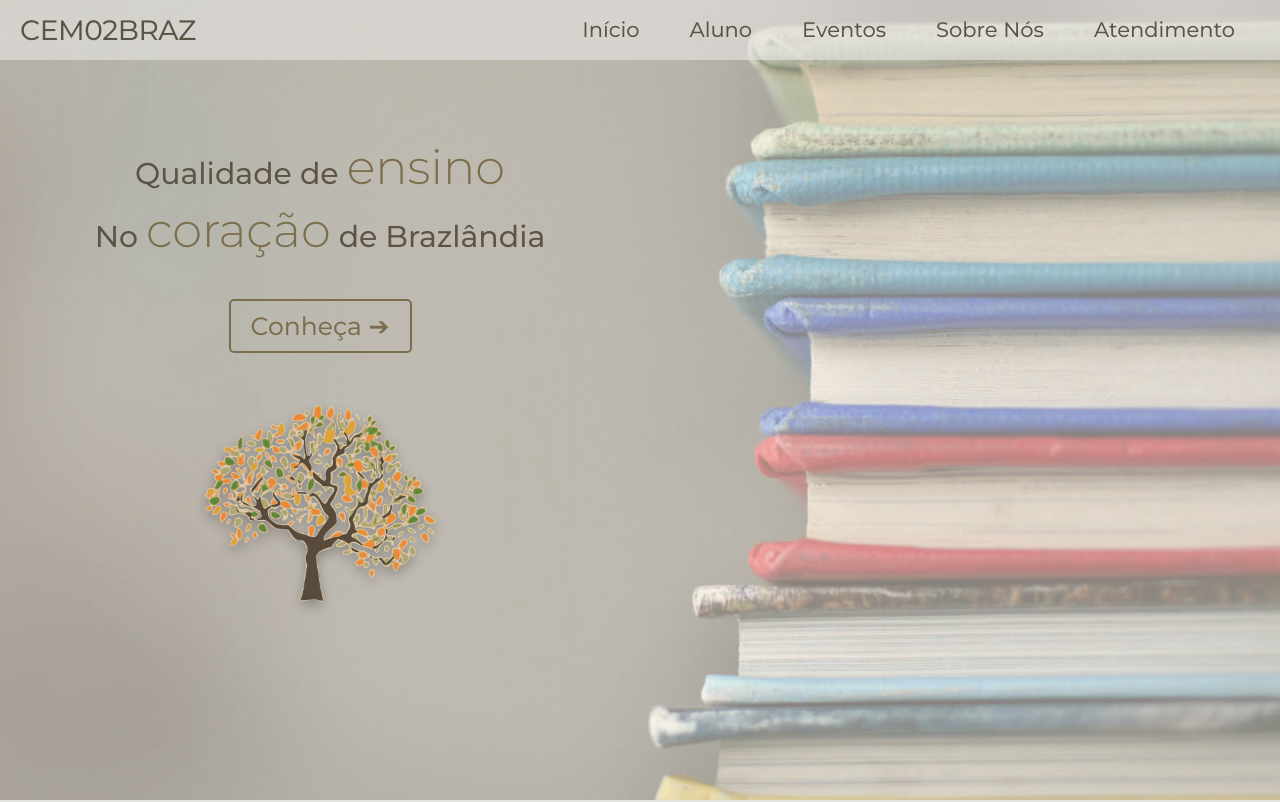
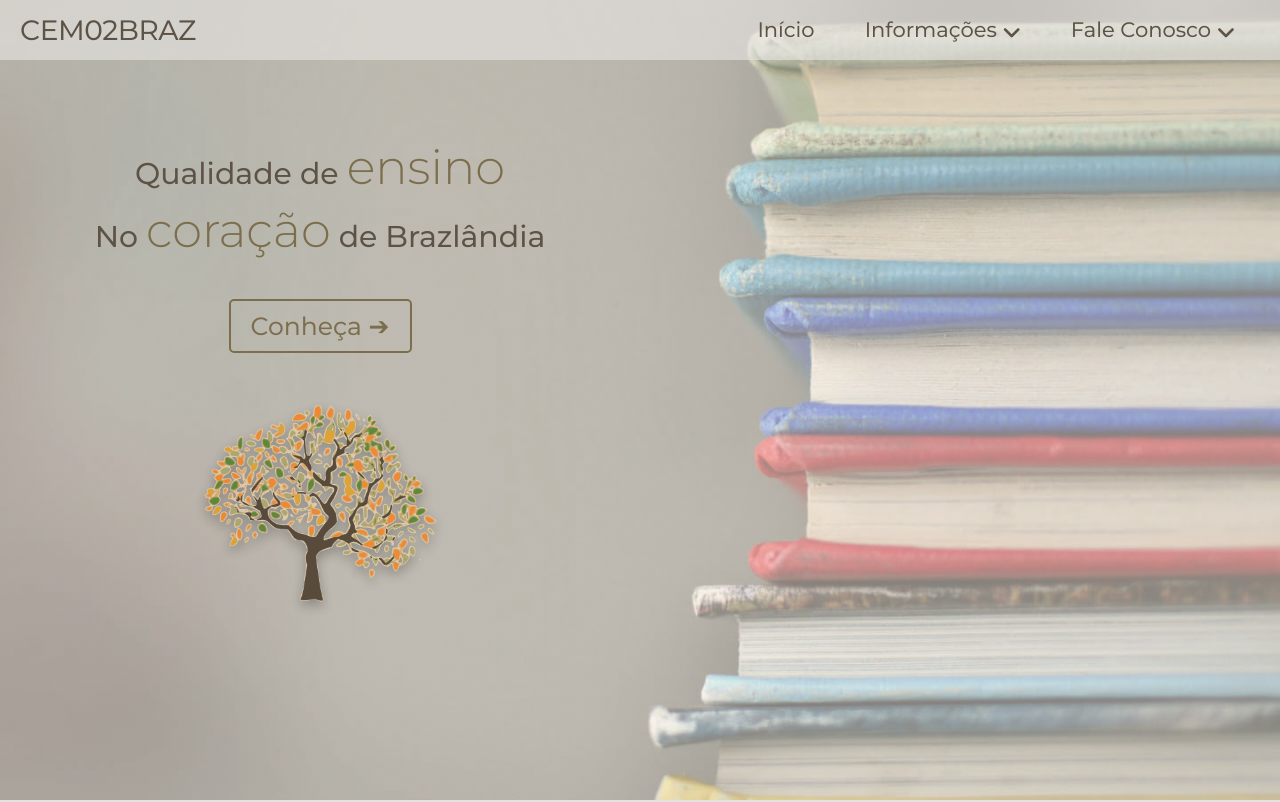
Before and after one commit to navarrorncf/cem02braz-frontend, a Vue app: page / in a window 1280 px wide. Shown: the top 802 px of the page. Built offline with nearby package versions, Linux system fonts and the light colour scheme.

Commit message:
refactored nav menu and added submenus

```diff
--- a/src/components/header/NavigationMenu.vue
+++ b/src/components/header/NavigationMenu.vue
@@ -4,19 +4,33 @@
     <div class="nav-menu">
       <ul>
         <li>
-          <router-link to="/">Início</router-link>
+          <a href="/#top">Início</a>
         </li>
-        <li>
-          <router-link to="/">Aluno</router-link>
+        <li class="submenu">
+          <span>Informações <i class="fa fa-angle-down"></i></span>
+          <div class="submenu">
+            <ul>
+              <li>
+                <router-link to="/aluno">Área do Aluno</router-link>
+              </li>
+              <li>
+                <router-link to="/eventos">Eventos</router-link>
+              </li>
+            </ul>
+          </div>
         </li>
-        <li>
-          <router-link to="/">Eventos</router-link>
-        </li>
-        <li>
-          <router-link to="/">Sobre Nós</router-link>
-        </li>
-        <li>
-          <router-link to="/">Atendimento</router-link>
+        <li class="submenu">
+          <span>Fale Conosco <i class="fa fa-angle-down"></i></span>
+          <div class="submenu">
+            <ul>
+              <li>
+                <a href="/#atendimento">Atendimento</a>
+              </li>
+              <li>
+                <a href="/#local">Localização</a>
+              </li>
+            </ul>
+          </div>
         </li>
       </ul>
     </div>
@@ -80,6 +94,8 @@ nav.main-navigation {
 
 nav.main-navigation.hidden {
   transform: translateY(-100%);
+  visibility: hidden;
+  opacity: 0;
 }
 
 nav.main-navigation .title {
@@ -97,10 +113,56 @@ nav.main-navigation .nav-menu ul {
   height: 100%;
 }
 
+nav.main-navigation .nav-menu ul ul {
+  flex-direction: column;
+  padding-top: 1.2rem;
+  text-align: center;
+  height: unset;
+  padding-bottom: 1rem;
+  background: #e4e2debb;
+}
+
+nav.main-navigation .nav-menu ul div.submenu {
+  position: absolute;
+  top: 100%;
+  right: 0%;
+  padding-top: 1.2rem;
+  visibility: hidden;
+}
+
+nav.main-navigation .nav-menu ul li.submenu {
+  cursor: pointer;
+}
+
+li.submenu i {
+  transform: translateY(3px);
+}
+
+nav.main-navigation .nav-menu ul ul li a {
+  padding: 1rem 1.5rem;
+  transition: all 0s;
+}
+
+nav.main-navigation .nav-menu ul ul li {
+  padding: 0 2rem;
+  white-space: nowrap;
+}
+
+nav.main-navigation .nav-menu ul ul li {
+  margin: 0 1rem;
+}
+
+nav.main-navigation .nav-menu ul li.submenu:hover * {
+  visibility: visible;
+}
+
 nav.main-navigation .nav-menu ul li {
   margin: 0 1.5rem;
   display: flex;
   flex-direction: column;
+  justify-content: center;
+  cursor: pointer;
+  position: relative;
 }
 
 nav.main-navigation .nav-menu ul li::after {
@@ -119,7 +181,8 @@ nav.main-navigation .nav-menu ul li:hover::after {
   transform: scaleX(1);
 }
 
-nav.main-navigation .nav-menu ul li a {
+nav.main-navigation .nav-menu ul li a,
+nav.main-navigation .nav-menu ul li span {
   display: inline-block;
   padding: 0.5rem 1rem;
   transition: all 0.2s;
```
